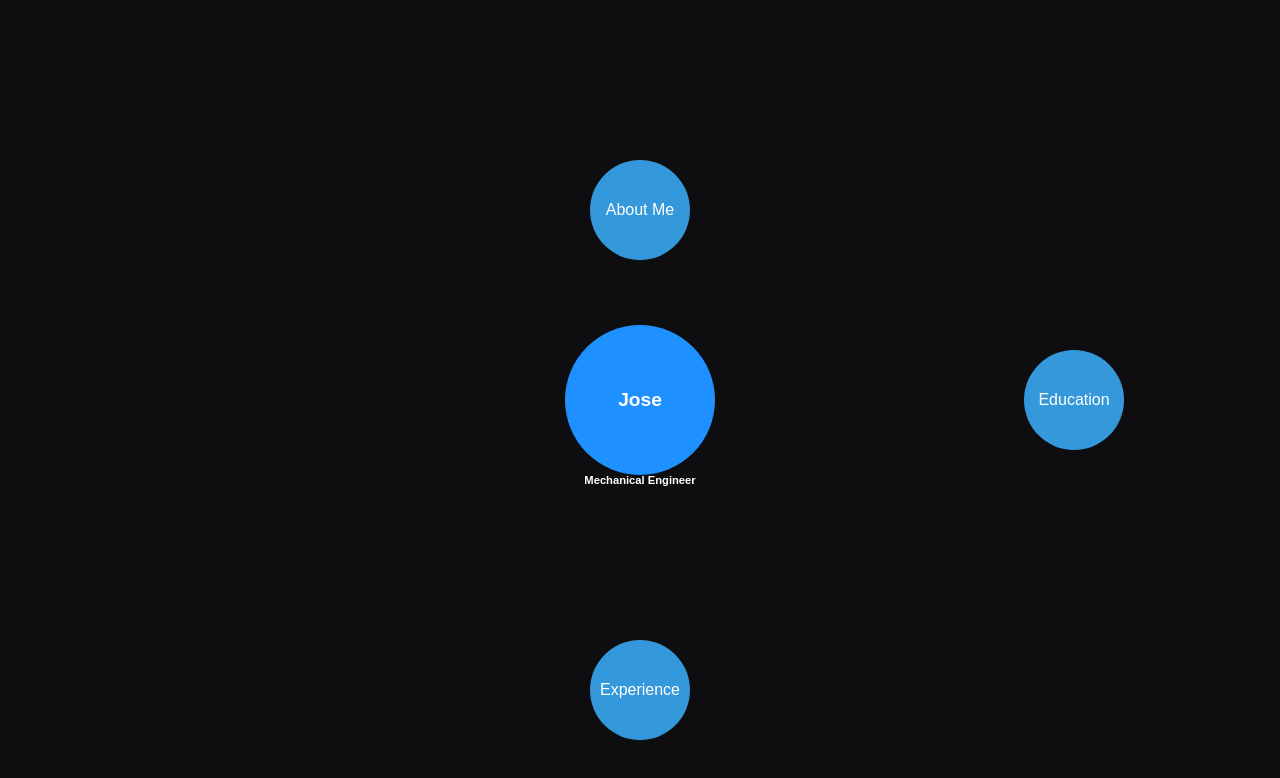
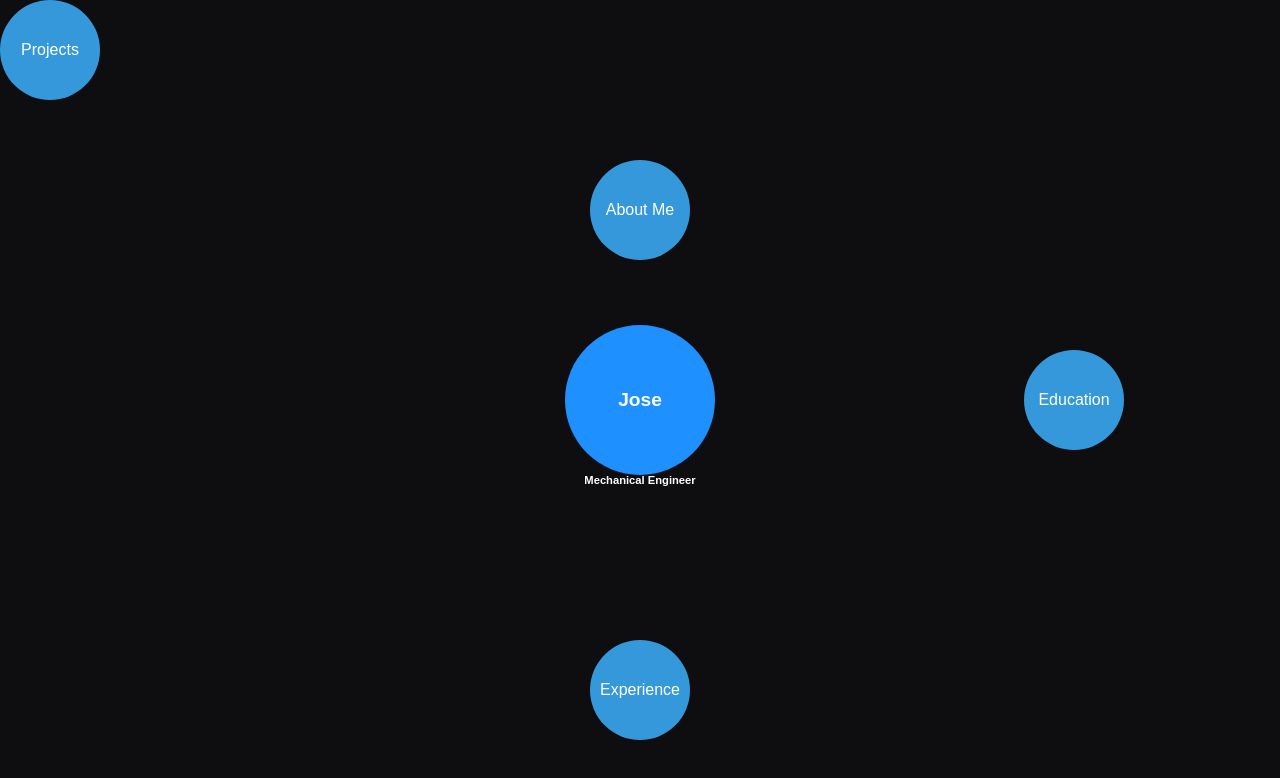
Before and after one commit to JoseM1015/Another-Test, a plain HTML site: page index.html in a window 1280 px wide. Drawn offline with nearby package versions, Linux system fonts and the light colour scheme.

Commit message:
Update index.html
Added "Projects" <div...

```diff
--- a/index.html
+++ b/index.html
@@ -6,6 +6,7 @@
   <title>Jose's Portfolio</title>
   <link rel="stylesheet" href="style.css" />
 </head>
+
 <body>
   <div class="container">
     <div class="center-orb">Jose<br><span class="subtitle">Mechanical Engineer</span></div>
@@ -13,8 +14,11 @@
     <div class="orb" data-target="about">About Me</div>
     <div class="orb" data-target="education">Education</div>
     <div class="orb" data-target="experience">Experience</div>
+    <div class="orb" data-target="Projects">Projects</div>
+
     <!-- Add more orbs here -->
   </div>
+
 
   <script src="https://cdnjs.cloudflare.com/ajax/libs/gsap/3.12.2/gsap.min.js"></script>
   <script src="script.js"></script>
```
